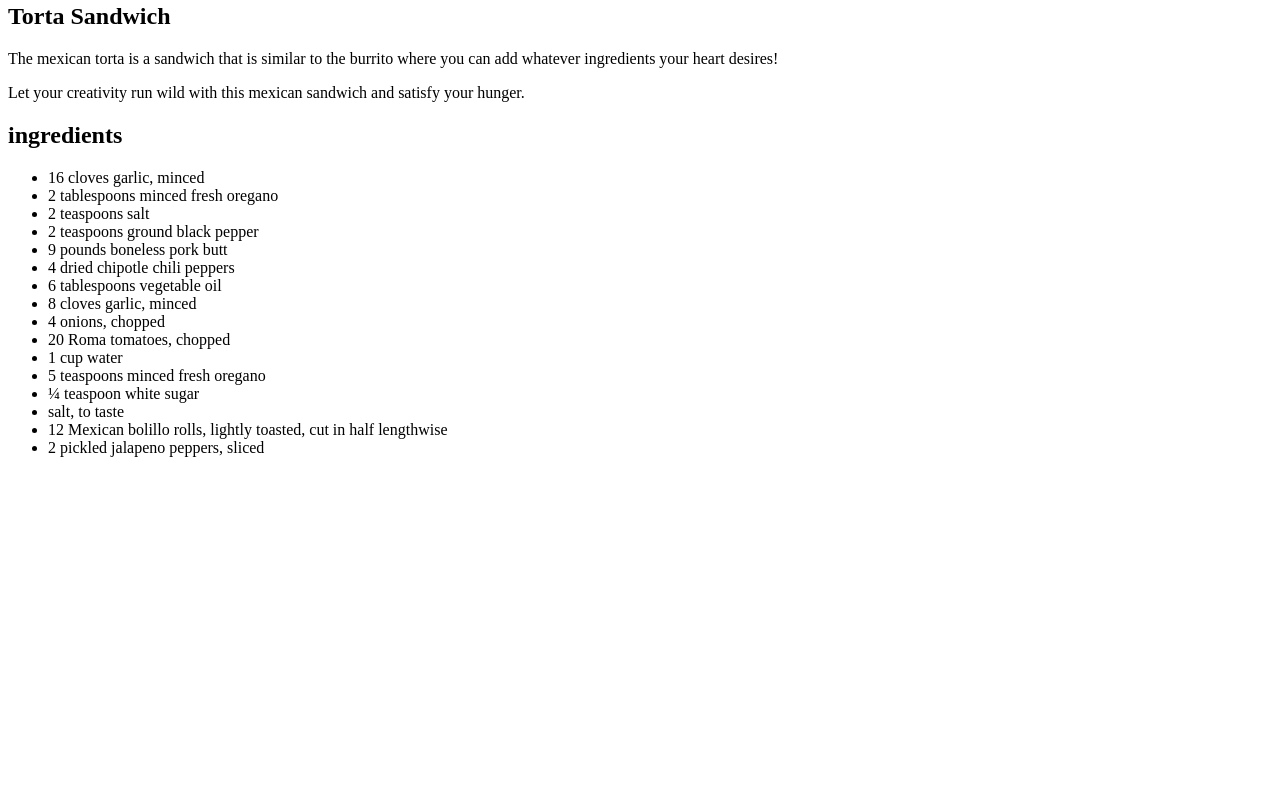
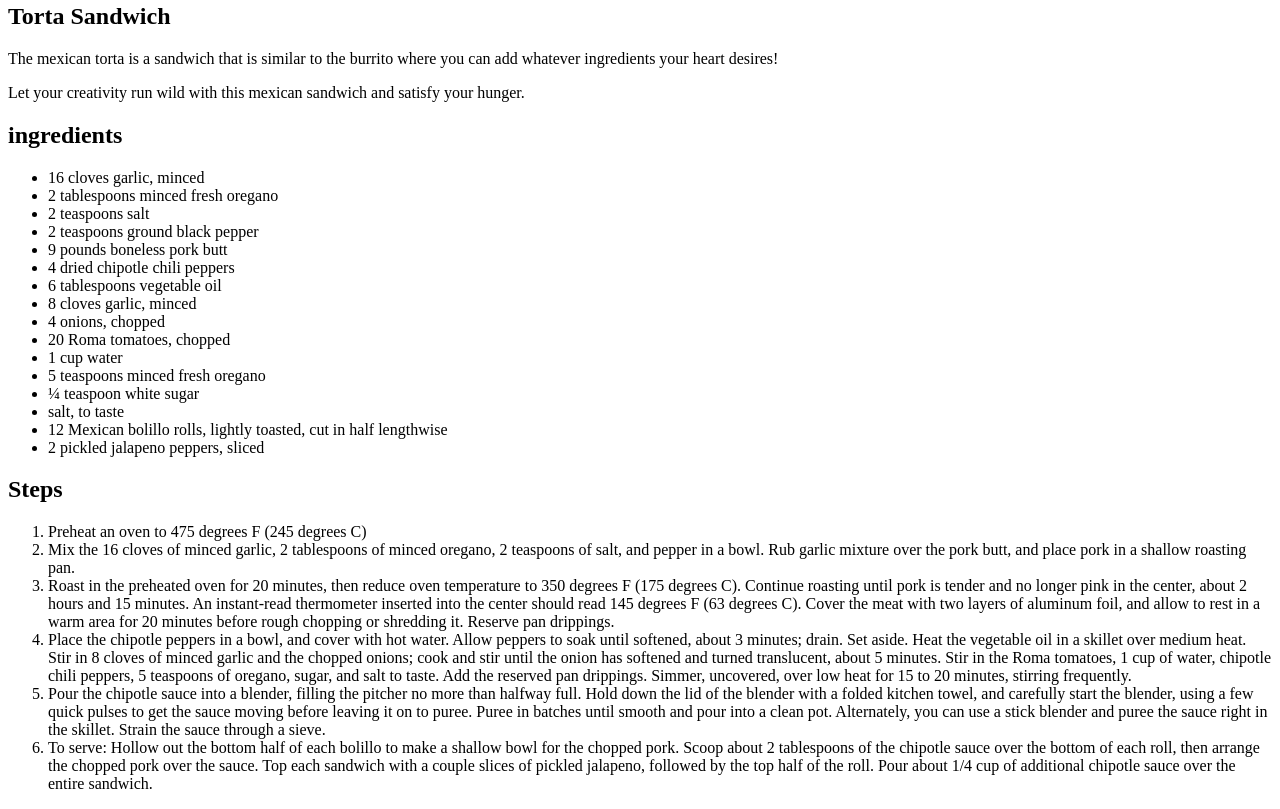
Before and after one commit to cristoanzo/Recipes-website, a plain HTML site: page recipes/torta.html in a window 1280 px wide. Shown: the part 401-1210 px from the top of the page. Before the commit the page ends 874 px from the top, so only its background shows below. Drawn offline with Linux system fonts and the light colour scheme.

Commit message:
added h2 steps and ol

```diff
--- a/recipes/torta.html
+++ b/recipes/torta.html
@@ -40,5 +40,51 @@
       <li>12 Mexican bolillo rolls, lightly toasted, cut in half lengthwise</li>
       <li>2 pickled jalapeno peppers, sliced</li>
     </ul>
+    <h2>Steps</h2>
+    <ol>
+      <li>Preheat an oven to 475 degrees F (245 degrees C)</li>
+      <li>
+        Mix the 16 cloves of minced garlic, 2 tablespoons of minced oregano, 2
+        teaspoons of salt, and pepper in a bowl. Rub garlic mixture over the
+        pork butt, and place pork in a shallow roasting pan.
+      </li>
+      <li>
+        Roast in the preheated oven for 20 minutes, then reduce oven temperature
+        to 350 degrees F (175 degrees C). Continue roasting until pork is tender
+        and no longer pink in the center, about 2 hours and 15 minutes. An
+        instant-read thermometer inserted into the center should read 145
+        degrees F (63 degrees C). Cover the meat with two layers of aluminum
+        foil, and allow to rest in a warm area for 20 minutes before rough
+        chopping or shredding it. Reserve pan drippings.
+      </li>
+      <li>
+        Place the chipotle peppers in a bowl, and cover with hot water. Allow
+        peppers to soak until softened, about 3 minutes; drain. Set aside. Heat
+        the vegetable oil in a skillet over medium heat. Stir in 8 cloves of
+        minced garlic and the chopped onions; cook and stir until the onion has
+        softened and turned translucent, about 5 minutes. Stir in the Roma
+        tomatoes, 1 cup of water, chipotle chili peppers, 5 teaspoons of
+        oregano, sugar, and salt to taste. Add the reserved pan drippings.
+        Simmer, uncovered, over low heat for 15 to 20 minutes, stirring
+        frequently.
+      </li>
+      <li>
+        Pour the chipotle sauce into a blender, filling the pitcher no more than
+        halfway full. Hold down the lid of the blender with a folded kitchen
+        towel, and carefully start the blender, using a few quick pulses to get
+        the sauce moving before leaving it on to puree. Puree in batches until
+        smooth and pour into a clean pot. Alternately, you can use a stick
+        blender and puree the sauce right in the skillet. Strain the sauce
+        through a sieve.
+      </li>
+      <li>
+        To serve: Hollow out the bottom half of each bolillo to make a shallow
+        bowl for the chopped pork. Scoop about 2 tablespoons of the chipotle
+        sauce over the bottom of each roll, then arrange the chopped pork over
+        the sauce. Top each sandwich with a couple slices of pickled jalapeno,
+        followed by the top half of the roll. Pour about 1/4 cup of additional
+        chipotle sauce over the entire sandwich.
+      </li>
+    </ol>
   </body>
 </html>
```
